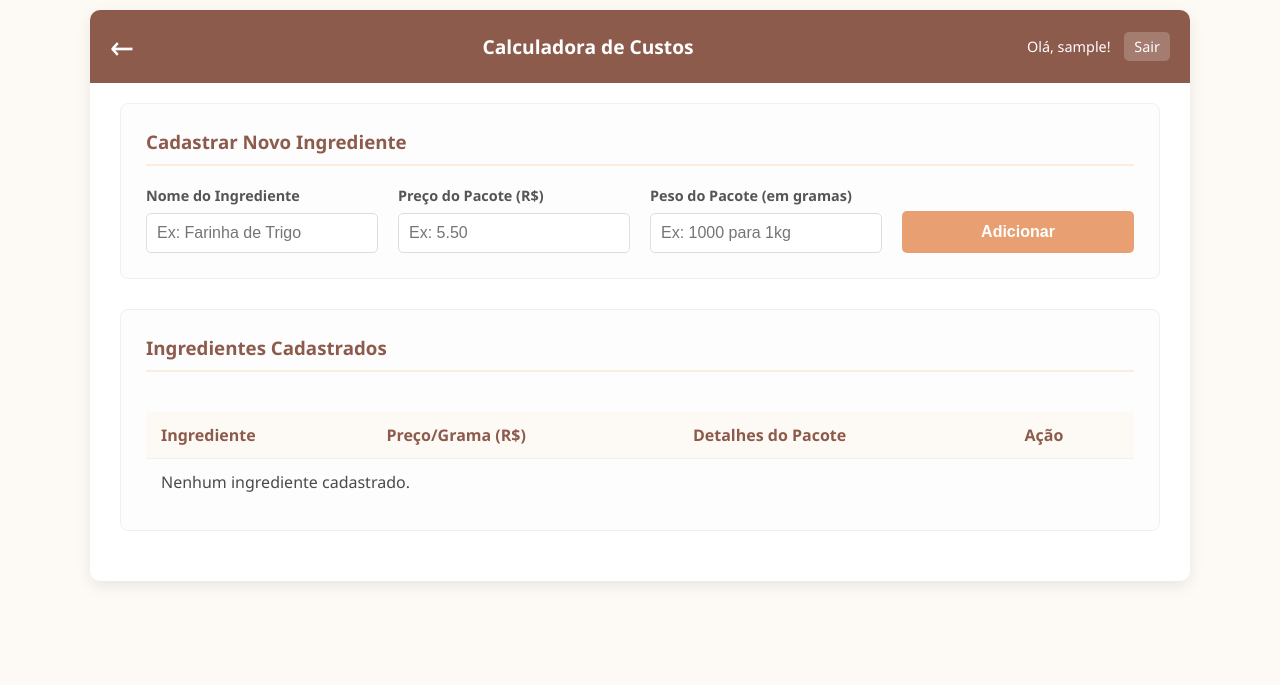
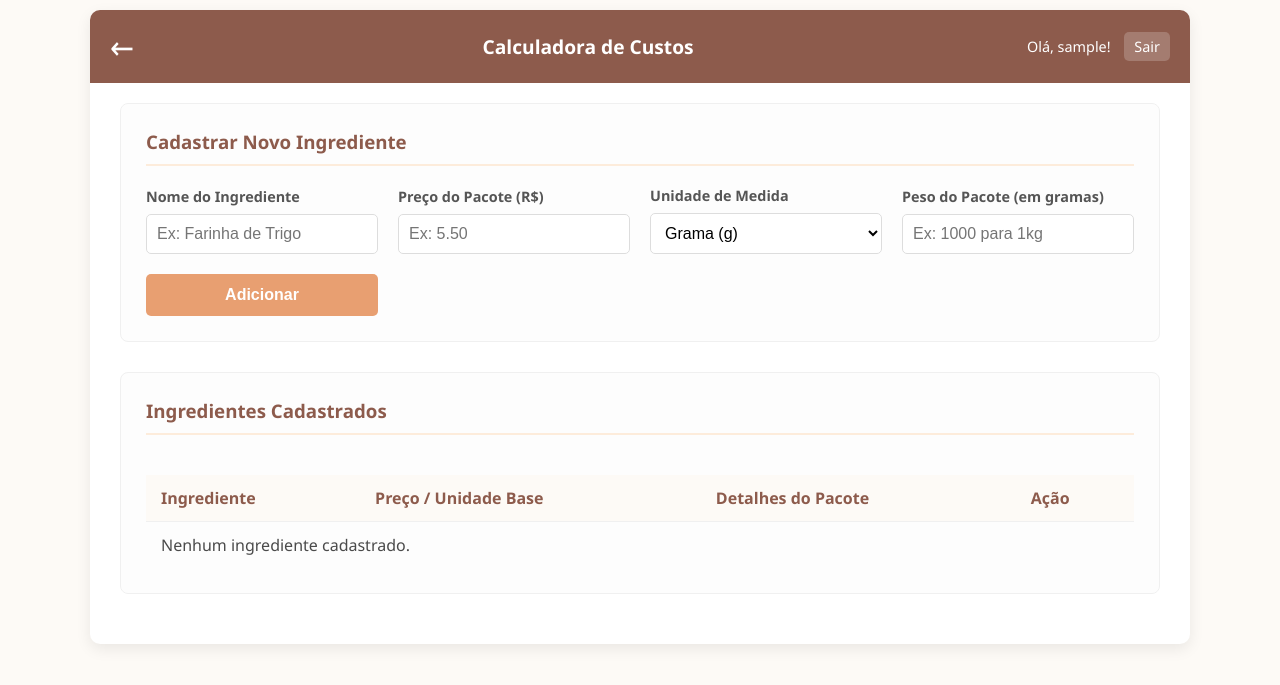
Before and after one commit to alexsvl2/montaki_agenda, a Flask app: page /calculadora in a window 1280 px wide. Shown: the top 685 px of the page. Run offline with Flask 3, Linux system fonts and the light colour scheme; the visitor is signed in with stand-in values (Sample User, id 1); data that the repository does not hold is empty.

```diff
--- a/app.py
+++ b/app.py
@@ -5,6 +5,8 @@ from flask import Flask, render_template, request, redirect, url_for, jsonify
 from flask_sqlalchemy import SQLAlchemy
 from flask_login import LoginManager, UserMixin, login_user, logout_user, login_required, current_user
 from werkzeug.security import generate_password_hash, check_password_hash
+# NOVO: Importar a biblioteca Migrate
+from flask_migrate import Migrate
 
 # --- CONFIGURAÇÃO INICIAL ---
 app = Flask(__name__)
@@ -12,11 +14,16 @@ basedir = os.path.abspath(os.path.dirname(__file__))
 app.config['SQLALCHEMY_DATABASE_URI'] = 'sqlite:///' + os.path.join(basedir, 'agenda.db')
 app.config['SECRET_KEY'] = 'sua-chave-secreta-super-dificil'
 db = SQLAlchemy(app)
+
+# NOVO: Inicializar o Flask-Migrate
+migrate = Migrate(app, db)
+
 login_manager = LoginManager()
 login_manager.init_app(app)
 login_manager.login_view = 'login'
 
 # --- MODELOS DO BANCO DE DADOS ---
+# (O restante do arquivo continua exatamente o mesmo)
 class User(UserMixin, db.Model):
     id = db.Column(db.Integer, primary_key=True)
     username = db.Column(db.String(80), unique=True, nullable=False)
@@ -33,14 +40,14 @@ class Ingrediente(db.Model):
     id = db.Column(db.Integer, primary_key=True)
     nome = db.Column(db.String(100), nullable=False)
     preco_pacote = db.Column(db.Float, nullable=False)
-    peso_pacote_gramas = db.Column(db.Float, nullable=False)
-    preco_por_grama = db.Column(db.Float, nullable=False)
+    unidade_medida = db.Column(db.String(10), nullable=False)
+    medida_pacote = db.Column(db.Float, nullable=False)
+    preco_unidade_base = db.Column(db.Float, nullable=False)
 
 class Produto(db.Model):
     id = db.Column(db.Integer, primary_key=True)
     nome = db.Column(db.String(100), nullable=False)
     custo_total = db.Column(db.Float, default=0.0)
-    # Relacionamento com os itens da receita
     receita_itens = db.relationship('ReceitaItem', backref='produto', lazy=True, cascade="all, delete-orphan")
 
 class ReceitaItem(db.Model):
@@ -49,7 +56,6 @@ class ReceitaItem(db.Model):
     custo_item = db.Column(db.Float, nullable=False)
     produto_id = db.Column(db.Integer, db.ForeignKey('produto.id'), nullable=False)
     ingrediente_id = db.Column(db.Integer, db.ForeignKey('ingrediente.id'), nullable=False)
-    # Relacionamento para acessar os dados do ingrediente facilmente
     ingrediente = db.relationship('Ingrediente', backref='receita_itens')
 
 @login_manager.user_loader
@@ -67,6 +73,8 @@ def login():
         return redirect(url_for('login'))
     return render_template('login.html')
 
+# (O resto das rotas e APIs continua o mesmo)
+# ...
 @app.route('/home')
 @login_required
 def home(): return render_template('home.html', username=current_user.username)
@@ -85,10 +93,9 @@ def calculadora(): return render_template('calculadora.html', username=current_u
 
 @app.route('/produtos')
 @login_required
-def produtos():
-    return render_template('produtos.html', username=current_user.username, show_back_button=True)
+def produtos(): return render_template('produtos.html', username=current_user.username, show_back_button=True)
 
-# --- APIs ---
+# ... (Todas as suas rotas de API) ...
 @app.route('/api/tarefas', methods=['GET'])
 @login_required
 def get_tarefas():
@@ -122,15 +129,15 @@ def delete_tarefa(tarefa_id):
 def api_ingredientes():
     if request.method == 'GET':
         ingredientes = Ingrediente.query.order_by(Ingrediente.nome).all()
-        lista_ingredientes = [{'id': ing.id, 'nome': ing.nome, 'preco_pacote': ing.preco_pacote, 'peso_pacote_gramas': ing.peso_pacote_gramas, 'preco_por_grama': ing.preco_por_grama} for ing in ingredientes]
+        lista_ingredientes = [{'id': ing.id,'nome': ing.nome,'preco_pacote': ing.preco_pacote,'medida_pacote': ing.medida_pacote,'unidade_medida': ing.unidade_medida,'preco_unidade_base': ing.preco_unidade_base} for ing in ingredientes]
         return jsonify(lista_ingredientes)
     if request.method == 'POST':
         dados = request.get_json()
         preco_pacote = float(dados['preco_pacote'])
-        peso_pacote_gramas = float(dados['peso_pacote_gramas'])
-        if peso_pacote_gramas == 0: return jsonify({'status': 'erro', 'mensagem': 'O peso não pode ser zero.'}), 400
-        preco_por_grama = preco_pacote / peso_pacote_gramas
-        novo_ingrediente = Ingrediente(nome=dados['nome'], preco_pacote=preco_pacote, peso_pacote_gramas=peso_pacote_gramas, preco_por_grama=preco_por_grama)
+        medida_pacote = float(dados['medida_pacote'])
+        if medida_pacote == 0: return jsonify({'status': 'erro', 'mensagem': 'A medida do pacote não pode ser zero.'}), 400
+        preco_unidade_base = preco_pacote / medida_pacote
+        novo_ingrediente = Ingrediente(nome=dados['nome'], preco_pacote=preco_pacote, medida_pacote=medida_pacote, unidade_medida=dados['unidade_medida'], preco_unidade_base=preco_unidade_base)
         db.session.add(novo_ingrediente)
         db.session.commit()
         return jsonify({'status': 'sucesso', 'mensagem': 'Ingrediente adicionado!'}), 201
@@ -147,43 +154,29 @@ def delete_ingrediente(id):
 @login_required
 def search_ingredientes():
     query = request.args.get('q', '')
-    if len(query) < 2:
-        return jsonify([])
+    if len(query) < 2: return jsonify([])
     ingredientes = Ingrediente.query.filter(Ingrediente.nome.ilike(f'%{query}%')).limit(10).all()
     return jsonify([{'id': ing.id, 'nome': ing.nome} for ing in ingredientes])
 
-@app.route('/api/produtos', methods=['GET'])
+@app.route('/api/produtos', methods=['GET', 'POST'])
 @login_required
-def get_produtos():
-    produtos = Produto.query.order_by(Produto.nome).all()
-    return jsonify([{'id': p.id, 'nome': p.nome} for p in produtos])
-
-@app.route('/api/produtos', methods=['POST'])
-@login_required
-def create_produto():
-    dados = request.get_json()
-    novo_produto = Produto(nome=dados['nome'])
-    db.session.add(novo_produto)
-    db.session.commit()
-    return jsonify({'id': novo_produto.id, 'nome': novo_produto.nome}), 201
+def api_produtos():
+    if request.method == 'GET':
+        produtos = Produto.query.order_by(Produto.nome).all()
+        return jsonify([{'id': p.id, 'nome': p.nome} for p in produtos])
+    if request.method == 'POST':
+        dados = request.get_json()
+        novo_produto = Produto(nome=dados['nome'])
+        db.session.add(novo_produto)
+        db.session.commit()
+        return jsonify({'id': novo_produto.id, 'nome': novo_produto.nome}), 201
 
 @app.route('/api/produtos/<int:produto_id>', methods=['GET'])
 @login_required
 def get_produto_detalhe(produto_id):
     produto = Produto.query.get_or_404(produto_id)
-    receita = [{
-        'item_id': item.id,
-        'ingrediente_nome': item.ingrediente.nome,
-        'gramas': item.gramas,
-        'custo_item': item.custo_item
-    } for item in produto.receita_itens]
-
-    return jsonify({
-        'id': produto.id,
-        'nome': produto.nome,
-        'custo_total': produto.custo_total,
-        'receita': receita
-    })
+    receita = [{'item_id': item.id, 'ingrediente_nome': item.ingrediente.nome, 'gramas': item.gramas, 'custo_item': item.custo_item} for item in produto.receita_itens]
+    return jsonify({'id': produto.id, 'nome': produto.nome, 'custo_total': produto.custo_total, 'receita': receita})
 
 @app.route('/api/produtos/<int:produto_id>/ingredientes', methods=['POST'])
 @login_required
@@ -192,13 +185,8 @@ def add_ingrediente_receita(produto_id):
     dados = request.get_json()
     ingrediente = Ingrediente.query.get_or_404(dados['ingrediente_id'])
     gramas = float(dados['gramas'])
-    custo_do_item = ingrediente.preco_por_grama * gramas
-    novo_item_receita = ReceitaItem(
-        produto_id=produto.id,
-        ingrediente_id=ingrediente.id,
-        gramas=gramas,
-        custo_item=custo_do_item
-    )
+    custo_do_item = ingrediente.preco_unidade_base * gramas
+    novo_item_receita = ReceitaItem(produto_id=produto.id, ingrediente_id=ingrediente.id, gramas=gramas, custo_item=custo_do_item)
     db.session.add(novo_item_receita)
     produto.custo_total += custo_do_item
     db.session.commit()
--- a/requirements.txt
+++ b/requirements.txt
@@ -4,3 +4,4 @@ Flask
 Flask-SQLAlchemy
 Flask-Login
 Werkzeug
+Flask-Migrate
--- a/static/css/style.css
+++ b/static/css/style.css
@@ -191,7 +191,8 @@ body {
 
 .form-group { display: flex; flex-direction: column; }
 .form-group label { margin-bottom: 8px; font-weight: 600; font-size: 0.9em; color: #555; }
-.form-group input { padding: 10px; border: 1px solid #ddd; border-radius: 5px; font-size: 1em; }
+.form-group input, .form-select { padding: 10px; border: 1px solid #ddd; border-radius: 5px; font-size: 1em; }
+.form-select { background-color: white; }
 
 .button-primary {
     background-color: #e89f71;
--- a/static/js/calculadora.js
+++ b/static/js/calculadora.js
@@ -1,24 +1,24 @@
 document.addEventListener('DOMContentLoaded', () => {
     const form = document.getElementById('form-add-ingrediente');
     const tbody = document.getElementById('lista-ingredientes');
+    const selectUnidade = document.getElementById('unidade_medida');
+    const labelMedidaPacote = document.getElementById('label-medida-pacote');
+    const inputMedidaPacote = document.getElementById('medida_pacote');
 
-    // Função para formatar o preço em Reais (R$)
     const formatarPreco = (valor) => {
         if (valor < 0.01) {
-            // Para valores muito pequenos, mostra mais casas decimais
             return `R$ ${valor.toFixed(5)}`;
         }
         return `R$ ${valor.toFixed(2)}`;
     };
 
-    // Função para carregar e exibir os ingredientes na tabela
     const carregarIngredientes = async () => {
         try {
             const response = await fetch('/api/ingredientes');
             if (!response.ok) throw new Error('Falha ao buscar ingredientes.');
 
             const ingredientes = await response.json();
-            tbody.innerHTML = ''; // Limpa a tabela antes de preencher
+            tbody.innerHTML = '';
 
             if (ingredientes.length === 0) {
                 tbody.innerHTML = '<tr><td colspan="4">Nenhum ingrediente cadastrado.</td></tr>';
@@ -29,8 +29,8 @@ document.addEventListener('DOMContentLoaded', () => {
                 const tr = document.createElement('tr');
                 tr.innerHTML = `
                     <td>${ing.nome}</td>
-                    <td>${formatarPreco(ing.preco_por_grama)}</td>
-                    <td>${formatarPreco(ing.preco_pacote)} / ${ing.peso_pacote_gramas}g</td>
+                    <td>${formatarPreco(ing.preco_unidade_base)} / ${ing.unidade_medida}</td>
+                    <td>${formatarPreco(ing.preco_pacote)} / ${ing.medida_pacote}${ing.unidade_medida}</td>
                     <td>
                         <button class="button-danger" data-id="${ing.id}">
                             <i class="fa-solid fa-trash-can"></i>
@@ -45,13 +45,27 @@ document.addEventListener('DOMContentLoaded', () => {
         }
     };
 
-    // Evento para adicionar um novo ingrediente
+    const atualizarFormulario = () => {
+        const unidade = selectUnidade.value;
+        if (unidade === 'g') {
+            labelMedidaPacote.textContent = 'Peso do Pacote (em gramas)';
+            inputMedidaPacote.placeholder = 'Ex: 1000 para 1kg';
+        } else if (unidade === 'ml') {
+            labelMedidaPacote.textContent = 'Volume do Pacote (em ml)';
+            inputMedidaPacote.placeholder = 'Ex: 1000 para 1L';
+        } else if (unidade === 'un') {
+            labelMedidaPacote.textContent = 'Quantidade no Pacote (unidades)';
+            inputMedidaPacote.placeholder = 'Ex: 12 (para uma dúzia)';
+        }
+    };
+
     form.addEventListener('submit', async (e) => {
         e.preventDefault();
         const dados = {
             nome: form.nome.value,
             preco_pacote: form.preco_pacote.value,
-            peso_pacote_gramas: form.peso_pacote_gramas.value,
+            medida_pacote: form.medida_pacote.value,
+            unidade_medida: form.unidade_medida.value,
         };
 
         try {
@@ -63,37 +77,28 @@ document.addEventListener('DOMContentLoaded', () => {
 
             if (!response.ok) throw new Error('Falha ao adicionar ingrediente.');
 
-            form.reset(); // Limpa o formulário
-            carregarIngredientes(); // Recarrega a lista
+            form.reset();
+            atualizarFormulario();
+            carregarIngredientes();
         } catch (error) {
             console.error('Erro:', error);
             alert('Não foi possível adicionar o ingrediente.');
         }
     });
 
-    // Evento para deletar um ingrediente (usando delegação de evento)
     tbody.addEventListener('click', async (e) => {
-        // Verifica se o clique foi no botão de deletar ou no ícone dentro dele
         const deleteButton = e.target.closest('.button-danger');
         if (deleteButton) {
             const id = deleteButton.dataset.id;
             if (confirm('Tem certeza que deseja remover este ingrediente?')) {
-                try {
-                    const response = await fetch(`/api/ingredientes/${id}`, {
-                        method: 'DELETE',
-                    });
-
-                    if (!response.ok) throw new Error('Falha ao remover ingrediente.');
-
-                    carregarIngredientes(); // Recarrega a lista
-                } catch (error) {
-                    console.error('Erro:', error);
-                    alert('Não foi possível remover o ingrediente.');
-                }
+                await fetch(`/api/ingredientes/${id}`, { method: 'DELETE' });
+                carregarIngredientes();
             }
         }
     });
 
-    // Carrega a lista inicial ao entrar na página
+    selectUnidade.addEventListener('change', atualizarFormulario);
+
+    atualizarFormulario();
     carregarIngredientes();
 });
--- a/templates/calculadora.html
+++ b/templates/calculadora.html
@@ -33,8 +33,16 @@
                         <input type="number" id="preco_pacote" name="preco_pacote" step="0.01" placeholder="Ex: 5.50" required>
                     </div>
                     <div class="form-group">
-                        <label for="peso_pacote_gramas">Peso do Pacote (em gramas)</label>
-                        <input type="number" id="peso_pacote_gramas" name="peso_pacote_gramas" step="0.01" placeholder="Ex: 1000 para 1kg" required>
+                        <label for="unidade_medida">Unidade de Medida</label>
+                        <select id="unidade_medida" name="unidade_medida" class="form-select">
+                            <option value="g">Grama (g)</option>
+                            <option value="ml">Mililitro (ml)</option>
+                            <option value="un">Unidade (un)</option>
+                        </select>
+                    </div>
+                    <div class="form-group">
+                        <label for="medida_pacote" id="label-medida-pacote">Peso do Pacote (em gramas)</label>
+                        <input type="number" id="medida_pacote" name="medida_pacote" step="0.01" placeholder="Ex: 1000" required>
                     </div>
                     <button type="submit" class="button-primary">Adicionar</button>
                 </form>
@@ -47,7 +55,7 @@
                         <thead>
                             <tr>
                                 <th>Ingrediente</th>
-                                <th>Preço/Grama (R$)</th>
+                                <th>Preço / Unidade Base</th>
                                 <th>Detalhes do Pacote</th>
                                 <th>Ação</th>
                             </tr>
```
